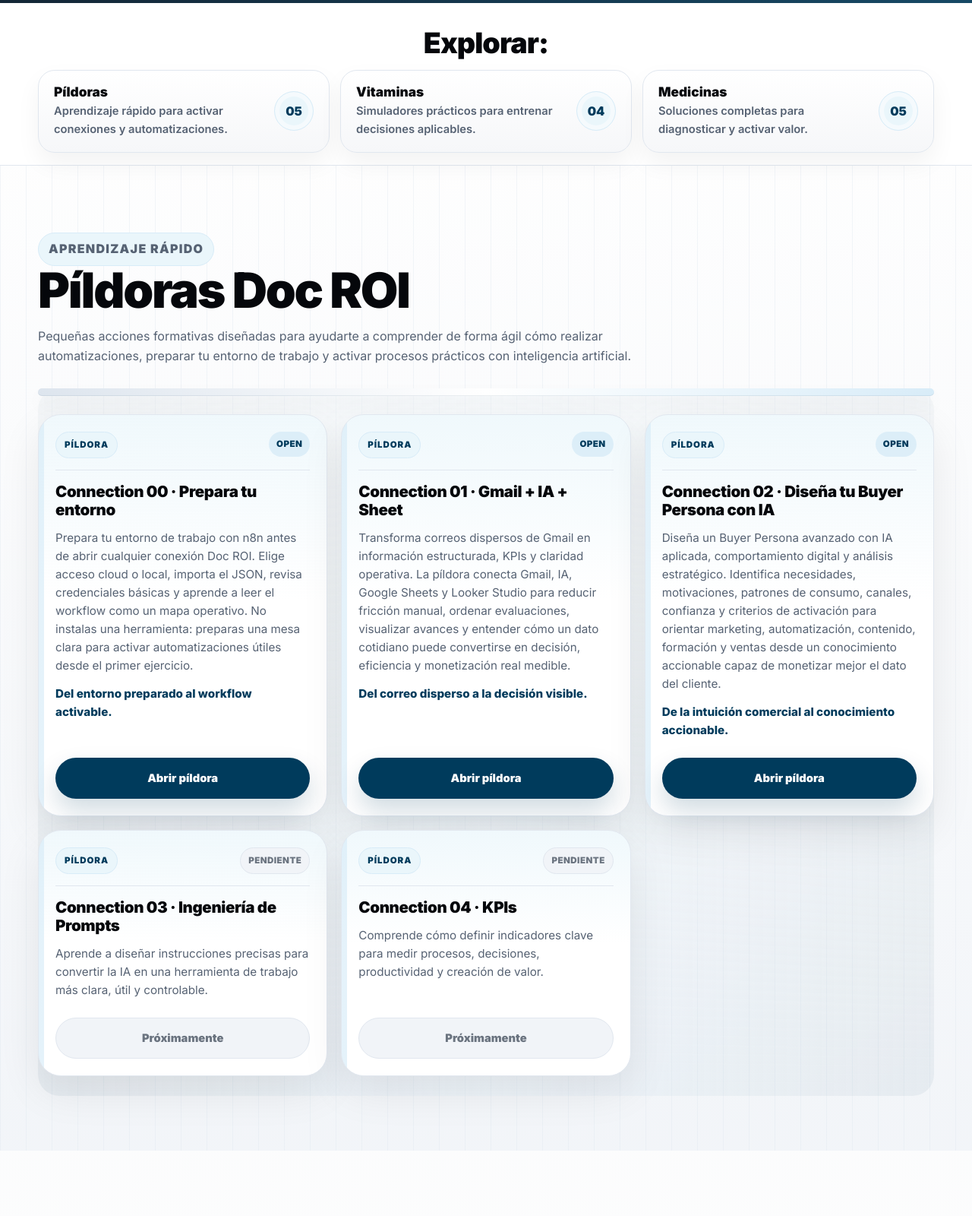
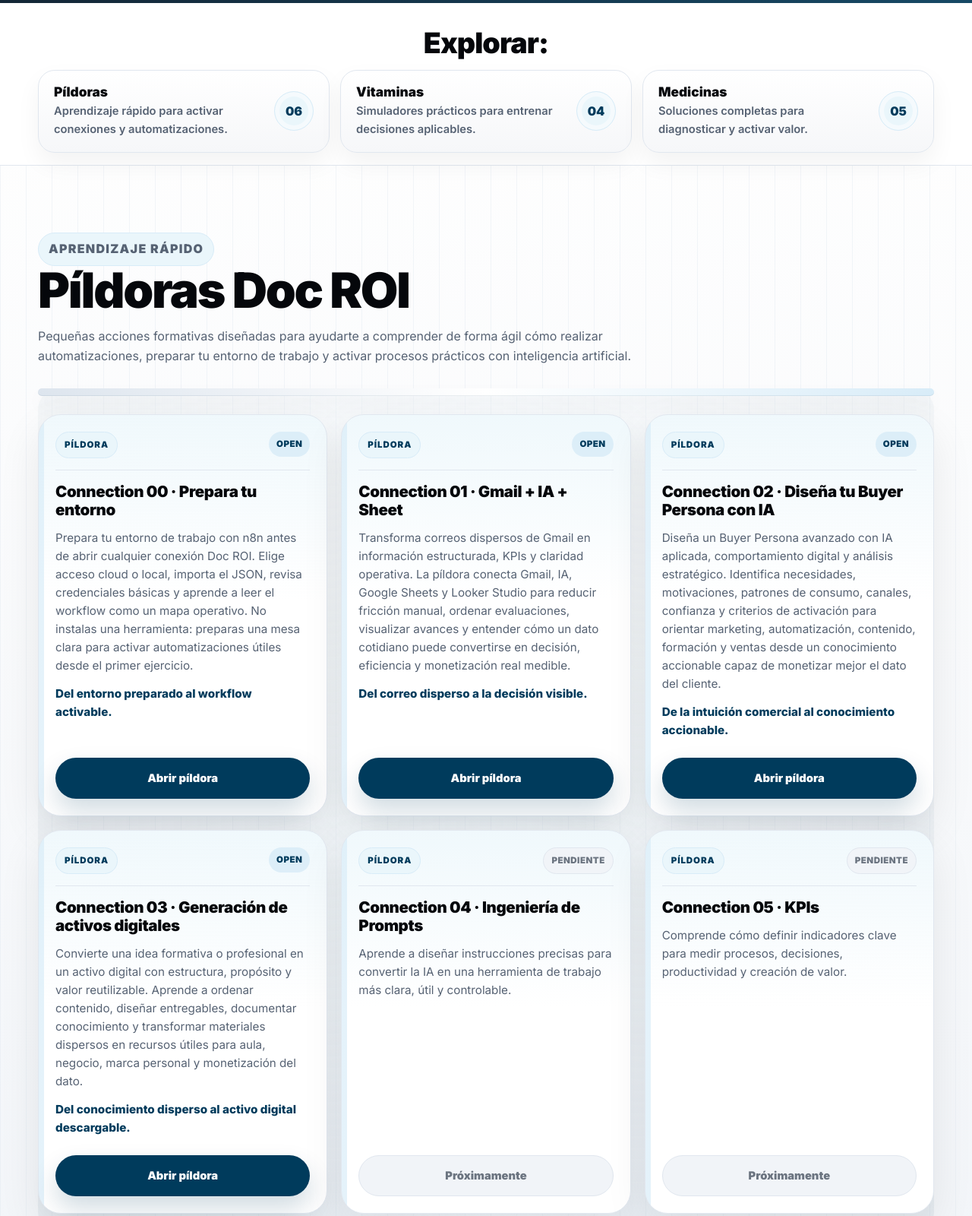
Before and after one commit to docr-ROI-diagostic-ecuacion-KAI/El-Botiquin-del-DOC-ROI, a plain HTML site: page index.html in a window 1280 px wide. Shown: the part 680-2280 px from the top of the page at 76% size. Drawn offline with Linux system fonts and the light colour scheme; grey boxes are pictures that could not be loaded.

Commit message:
Add digital assets pill

```diff
--- a/index.html
+++ b/index.html
@@ -18,13 +18,14 @@
     <header class="docroi-header" aria-label="Cabecera Doc ROI"><div class="docroi-container"><nav class="docroi-nav" aria-label="Navegación principal"><a class="docroi-logo" href="https://la-consulta-del-doc-roi.vercel.app/" target="_blank" rel="noopener noreferrer" aria-label="Abrir La Consulta del Doc ROI"><img src="https://docroi.marketing/wp-content/uploads/2026/04/Logo_1_Doc_ROI.png" alt="Doc ROI" /></a><div class="docroi-menu" aria-label="Secciones de Mi Botiquín"><a href="#pildoras">Píldoras</a><a href="#vitaminas">Vitaminas</a><a href="#medicinas">Medicinas</a></div><a class="docroi-button docroi-button-primary" href="#recursos" aria-label="Explorar recursos Doc ROI">Explorar</a></nav></div></header>
     <main id="contenido">
       <section class="docroi-hero" aria-labelledby="titulo-mi-botiquin"><div class="docroi-container"><p class="docroi-eyebrow">Botiquín Doc ROI</p><h1 id="titulo-mi-botiquin">Mi Botiquín</h1><p class="docroi-hero-subtitle">Aquí encontrarás todas las píldoras, vitaminas y medicinas Doc ROI que puedes consumir para aprender, automatizar, decidir mejor y monetizar el dato.</p><p class="docroi-hero-copy">Mi Botiquín reúne los recursos prácticos de Doc ROI en tres niveles de intervención: píldoras para activar aprendizajes rápidos, vitaminas para entrenar decisiones con simuladores aplicables y medicinas para desplegar soluciones completas orientadas a generar valor y monetizar el dato.</p><div class="docroi-hero-actions"><a class="docroi-button docroi-button-primary" href="#recursos">Explorar</a></div></div></section>
-      <nav class="docroi-quick-nav" aria-label="Accesos rápidos del botiquín"><div class="docroi-container"><h2 class="docroi-quick-title">Explorar:</h2><div class="docroi-quick-nav-inner"><a class="docroi-quick-link" href="#pildoras"><span><strong>Píldoras</strong><span>Aprendizaje rápido para activar conexiones y automatizaciones.</span></span><span class="docroi-quick-count" aria-label="5 píldoras">05</span></a><a class="docroi-quick-link" href="#vitaminas"><span><strong>Vitaminas</strong><span>Simuladores prácticos para entrenar decisiones aplicables.</span></span><span class="docroi-quick-count" aria-label="4 vitaminas">04</span></a><a class="docroi-quick-link" href="#medicinas"><span><strong>Medicinas</strong><span>Soluciones completas para diagnosticar y activar valor.</span></span><span class="docroi-quick-count" aria-label="5 medicinas">05</span></a></div></div></nav>
+      <nav class="docroi-quick-nav" aria-label="Accesos rápidos del botiquín"><div class="docroi-container"><h2 class="docroi-quick-title">Explorar:</h2><div class="docroi-quick-nav-inner"><a class="docroi-quick-link" href="#pildoras"><span><strong>Píldoras</strong><span>Aprendizaje rápido para activar conexiones y automatizaciones.</span></span><span class="docroi-quick-count" aria-label="6 píldoras">06</span></a><a class="docroi-quick-link" href="#vitaminas"><span><strong>Vitaminas</strong><span>Simuladores prácticos para entrenar decisiones aplicables.</span></span><span class="docroi-quick-count" aria-label="4 vitaminas">04</span></a><a class="docroi-quick-link" href="#medicinas"><span><strong>Medicinas</strong><span>Soluciones completas para diagnosticar y activar valor.</span></span><span class="docroi-quick-count" aria-label="5 medicinas">05</span></a></div></div></nav>
       <section class="docroi-section docroi-band" id="recursos" aria-label="Recursos de Mi Botiquín"><div class="docroi-container"><div class="docroi-section-head" id="pildoras"><p class="docroi-eyebrow docroi-eyebrow-dark">Aprendizaje rápido</p><h2>Píldoras Doc ROI</h2><p>Pequeñas acciones formativas diseñadas para ayudarte a comprender de forma ágil cómo realizar automatizaciones, preparar tu entorno de trabajo y activar procesos prácticos con inteligencia artificial.</p></div><div class="docroi-shelf"><div class="docroi-resource-grid">
         <article class="docroi-resource-card"><div class="docroi-card-top"><span class="docroi-category">Píldora</span><span class="docroi-status docroi-status-ready">OPEN</span></div><h3>Connection 00 · Prepara tu entorno</h3><p>Prepara tu entorno de trabajo con n8n antes de abrir cualquier conexión Doc ROI. Elige acceso cloud o local, importa el JSON, revisa credenciales básicas y aprende a leer el workflow como un mapa operativo. No instalas una herramienta: preparas una mesa clara para activar automatizaciones útiles desde el primer ejercicio.</p><p style="font-weight:800;color:#003B5C">Del entorno preparado al workflow activable.</p><div class="docroi-resource-footer"><a class="docroi-resource-button" href="https://docroi.marketing/connection-00-%c2%b7-prepara-tu-entorno/" target="_blank" rel="noopener noreferrer">Abrir píldora</a></div></article>
         <article class="docroi-resource-card"><div class="docroi-card-top"><span class="docroi-category">Píldora</span><span class="docroi-status docroi-status-ready">OPEN</span></div><h3>Connection 01 · Gmail + IA + Sheet</h3><p>Transforma correos dispersos de Gmail en información estructurada, KPIs y claridad operativa. La píldora conecta Gmail, IA, Google Sheets y Looker Studio para reducir fricción manual, ordenar evaluaciones, visualizar avances y entender cómo un dato cotidiano puede convertirse en decisión, eficiencia y monetización real medible.</p><p style="font-weight:800;color:#003B5C">Del correo disperso a la decisión visible.</p><div class="docroi-resource-footer"><a class="docroi-resource-button" href="https://docroi.marketing/1st-connection-%c2%b7-gmail-ai-sheet/" target="_blank" rel="noopener noreferrer">Abrir píldora</a></div></article>
         <article class="docroi-resource-card"><div class="docroi-card-top"><span class="docroi-category">Píldora</span><span class="docroi-status docroi-status-ready">OPEN</span></div><h3>Connection 02 · Diseña tu Buyer Persona con IA</h3><p>Diseña un Buyer Persona avanzado con IA aplicada, comportamiento digital y análisis estratégico. Identifica necesidades, motivaciones, patrones de consumo, canales, confianza y criterios de activación para orientar marketing, automatización, contenido, formación y ventas desde un conocimiento accionable capaz de monetizar mejor el dato del cliente.</p><p style="font-weight:800;color:#003B5C">De la intuición comercial al conocimiento accionable.</p><div class="docroi-resource-footer"><a class="docroi-resource-button" href="https://buyer-persona-three.vercel.app/" target="_blank" rel="noopener noreferrer">Abrir píldora</a></div></article>
-        <article class="docroi-resource-card"><div class="docroi-card-top"><span class="docroi-category">Píldora</span><span class="docroi-status docroi-status-soon">Pendiente</span></div><h3>Connection 03 · Ingeniería de Prompts</h3><p>Aprende a diseñar instrucciones precisas para convertir la IA en una herramienta de trabajo más clara, útil y controlable.</p><div class="docroi-resource-footer"><span class="docroi-resource-button-disabled" aria-disabled="true">Próximamente</span></div></article>
-        <article class="docroi-resource-card"><div class="docroi-card-top"><span class="docroi-category">Píldora</span><span class="docroi-status docroi-status-soon">Pendiente</span></div><h3>Connection 04 · KPIs</h3><p>Comprende cómo definir indicadores clave para medir procesos, decisiones, productividad y creación de valor.</p><div class="docroi-resource-footer"><span class="docroi-resource-button-disabled" aria-disabled="true">Próximamente</span></div></article>
+        <article class="docroi-resource-card"><div class="docroi-card-top"><span class="docroi-category">Píldora</span><span class="docroi-status docroi-status-ready">OPEN</span></div><h3>Connection 03 · Generación de activos digitales</h3><p>Convierte una idea formativa o profesional en un activo digital con estructura, propósito y valor reutilizable. Aprende a ordenar contenido, diseñar entregables, documentar conocimiento y transformar materiales dispersos en recursos útiles para aula, negocio, marca personal y monetización del dato.</p><p style="font-weight:800;color:#003B5C">Del conocimiento disperso al activo digital descargable.</p><div class="docroi-resource-footer"><a class="docroi-resource-button" href="https://docroi.marketing/wp-content/uploads/2026/06/1.Guia_4th-connection.DocROI_generacion-de-activos-digitales.pdf" target="_blank" rel="noopener noreferrer">Abrir píldora</a></div></article>
+        <article class="docroi-resource-card"><div class="docroi-card-top"><span class="docroi-category">Píldora</span><span class="docroi-status docroi-status-soon">Pendiente</span></div><h3>Connection 04 · Ingeniería de Prompts</h3><p>Aprende a diseñar instrucciones precisas para convertir la IA en una herramienta de trabajo más clara, útil y controlable.</p><div class="docroi-resource-footer"><span class="docroi-resource-button-disabled" aria-disabled="true">Próximamente</span></div></article>
+        <article class="docroi-resource-card"><div class="docroi-card-top"><span class="docroi-category">Píldora</span><span class="docroi-status docroi-status-soon">Pendiente</span></div><h3>Connection 05 · KPIs</h3><p>Comprende cómo definir indicadores clave para medir procesos, decisiones, productividad y creación de valor.</p><div class="docroi-resource-footer"><span class="docroi-resource-button-disabled" aria-disabled="true">Próximamente</span></div></article>
       </div></div></div></section>
       <section class="docroi-section" id="vitaminas" aria-labelledby="titulo-vitaminas"><div class="docroi-container"><div class="docroi-section-head"><p class="docroi-eyebrow docroi-eyebrow-dark">Simuladores prácticos</p><h2 id="titulo-vitaminas">Vitaminas Doc ROI</h2><p>Formaciones algo más extensas que se apoyan en simuladores prácticos aplicables. Están diseñadas para ayudarte a trabajar mejor la toma de decisiones, visualizar escenarios y convertir conceptos de negocio en criterios operativos.</p></div><div class="docroi-shelf"><div class="docroi-resource-grid">
         <article class="docroi-resource-card"><div class="docroi-card-top"><span class="docroi-category">Vitamina</span><span class="docroi-status docroi-status-ready">Freemium</span></div><h3>Calculadora ROI</h3><p>Herramienta práctica para diagnosticar oportunidades de retorno, eficiencia y creación de valor desde una lógica económica aplicada.</p><div class="docroi-resource-footer"><a class="docroi-resource-button" href="https://calculadora-roi-digital-322v.vercel.app/" target="_blank" rel="noopener noreferrer">Abrir vitamina</a></div></article>
```
